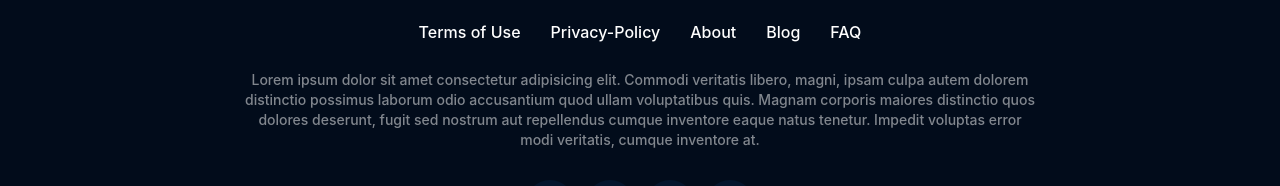
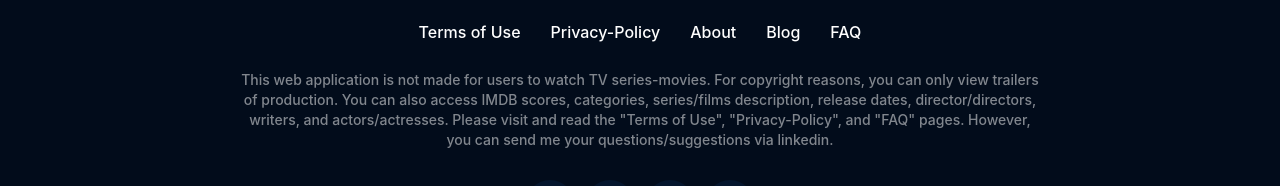
Before and after one commit to MertArar/netflixV2, a React (Vite) app: page / in a window 1280 px wide. Shown: the part 1098-1284 px from the top of the page. Built offline with nearby package versions, Linux system fonts and the light colour scheme; no server answers.

Commit message:
legal issues added

```diff
--- a/src/components/footer/Footer.jsx
+++ b/src/components/footer/Footer.jsx
@@ -18,12 +18,13 @@ const Footer = () => {
           <li className="menuItem">FAQ</li>
         </ul>
         <div className="infoText">
-          Lorem ipsum dolor sit amet consectetur adipisicing elit. Commodi
-          veritatis libero, magni, ipsam culpa autem dolorem distinctio possimus
-          laborum odio accusantium quod ullam voluptatibus quis. Magnam corporis
-          maiores distinctio quos dolores deserunt, fugit sed nostrum aut
-          repellendus cumque inventore eaque natus tenetur. Impedit voluptas
-          error modi veritatis, cumque inventore at.
+          This web application is not made for users to watch TV series-movies.
+          For copyright reasons, you can only view trailers of production. You
+          can also access IMDB scores, categories, series/films description,
+          release dates, director/directors, writers, and actors/actresses.
+          Please visit and read the "Terms of Use", "Privacy-Policy", and "FAQ"
+          pages. However, you can send me your questions/suggestions via
+          linkedin.
         </div>
         <div className="socialIcons">
           <a href="https://github.com/MertArar">
```
Also changed, not shown: src/pages/FAQ/Faq.jsx (added, +7 -0 lines), src/pages/privacy/Privacy.jsx (added, +7 -0 lines), src/pages/FAQ/style.scss (added), src/pages/privacy/style.scss (added), src/pages/termsofuse/Terms.jsx (added), src/pages/termsofuse/style.scss (added).
